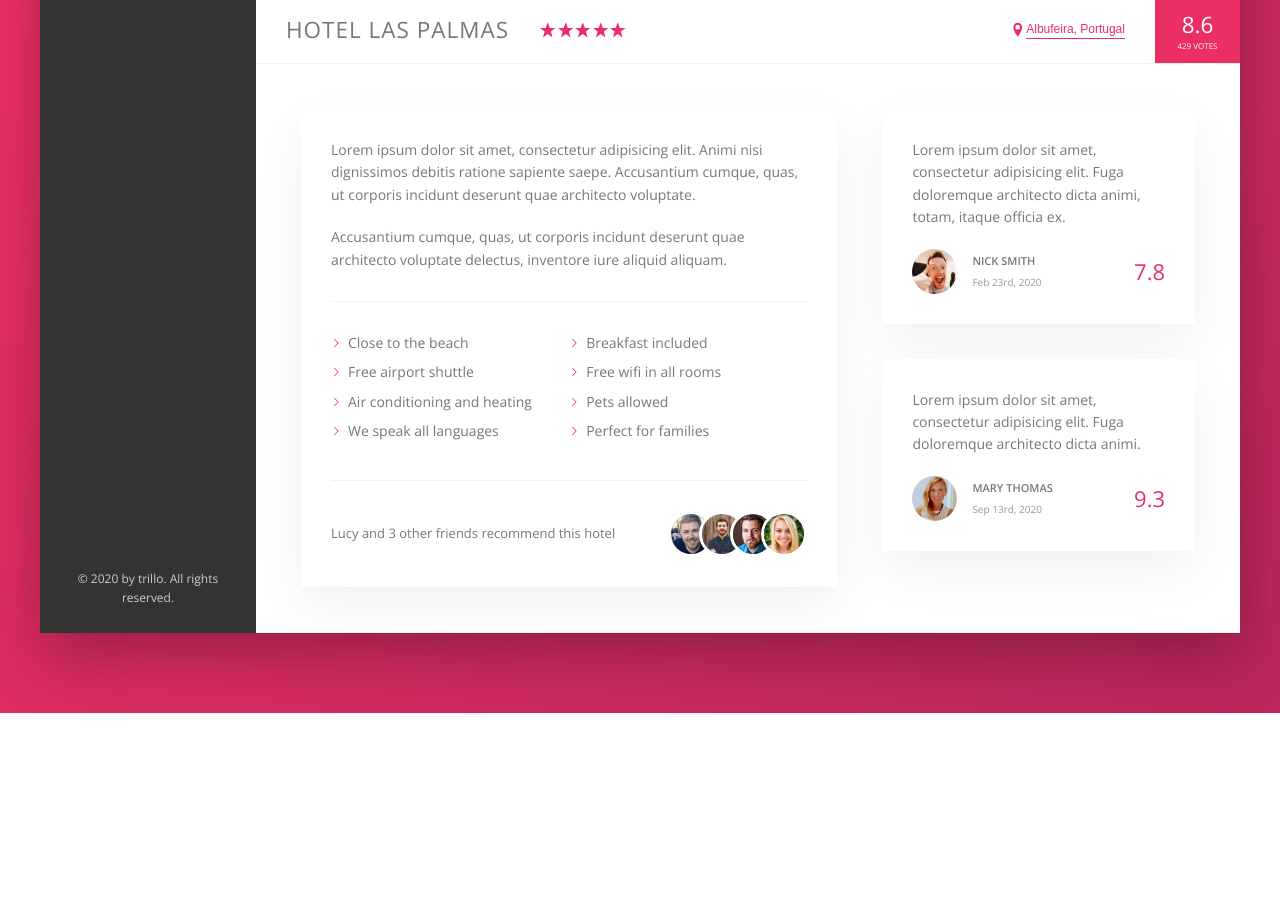
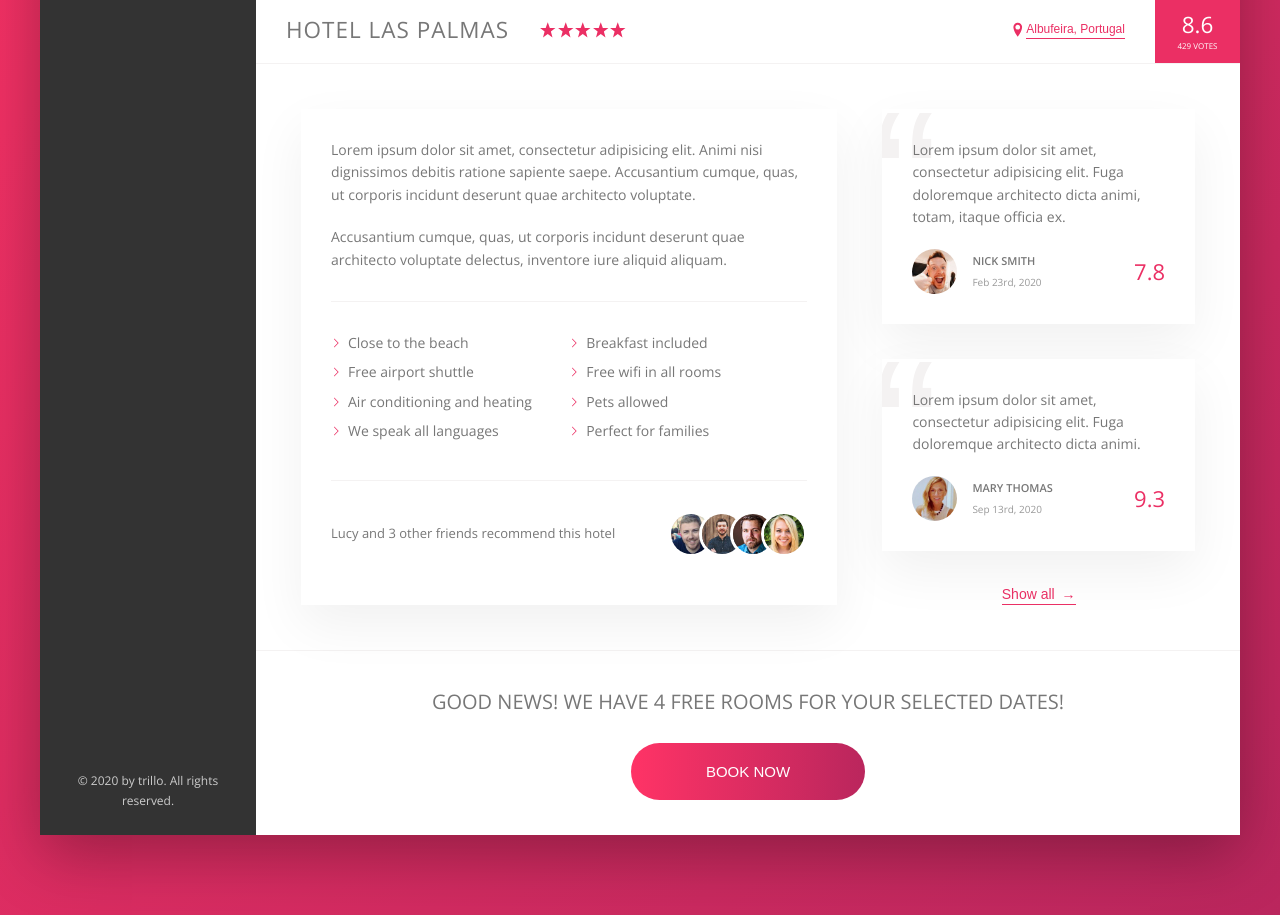
Before and after one commit to TylerCEdge/advanced-css-course, a website: page Trillo/starter/index.html in a window 1280 px wide. Shown: the part 538-1453 px from the top of the page. Before the commit the page ends 1251 px from the top, so only its background shows below. Drawn offline with nearby package versions, Linux system fonts and the light colour scheme.

Commit message:
completed cta section of the page.  transition animation doesn't work since we are using a background-image property.

```diff
--- a/Trillo/starter/index.html
+++ b/Trillo/starter/index.html
@@ -238,7 +238,18 @@
 									<div class="review__rating">9.3</div>
 								</figcaption>
 							</figure>
+
+							<button class="btn-inline">Show all <span>&rarr;</span></button>
 						</div>
+					</div>
+					<div class="cta">
+						<h2 class="cta__book-now">
+							Good news! We have 4 free rooms for your selected dates!
+						</h2>
+						<button class="btn">
+							<span class="btn__visible">Book Now</span>
+							<span class="btn__invisible">Only 4 rooms left</span>
+						</button>
 					</div>
 				</main>
 			</div>
--- a/Trillo/starter/sass/_components.scss
+++ b/Trillo/starter/sass/_components.scss
@@ -254,8 +254,17 @@
 	cursor: pointer;
 	transition: all 0.2s;
 
+	& span {
+		margin-left: 0.3rem;
+		transition: margin-left 0.2s;
+	}
+
 	&:hover {
 		color: var(--color-grey-dark-1);
+
+		span {
+			margin-left: 0.8rem;
+		}
 	}
 
 	&:focus {
@@ -357,9 +366,13 @@
 	box-shadow: var(--shadow-light);
 	padding: 3rem;
 	margin-bottom: 3.5rem;
+	position: relative;
+	overflow: hidden;
 
 	&__text {
 		margin-bottom: 2rem;
+		z-index: 2;
+		position: relative;
 	}
 
 	&__user {
@@ -395,11 +408,87 @@
 		font-weight: 300;
 		color: var(--color-primary);
 	}
+
+	&::before {
+		content: '\201C';
+		position: absolute;
+		top: -2.75rem;
+		left: -1rem;
+		line-height: 1;
+		font-size: 20rem;
+		color: var(--color-grey-light-2);
+		font-family: sans-serif;
+		z-index: 1;
+	}
 }
 /* ------------------------------------ */
+.cta {
+	padding: 3.5rem 0;
+	text-align: center;
+
+	&__book-now {
+		font-size: 2rem;
+		font-weight: 300;
+		text-transform: uppercase;
+		margin-bottom: 2.5rem;
+	}
+}
+/* ------------------------------------ */
+.btn {
+	font-size: 1.5rem;
+	font-weight: 300;
+	text-transform: uppercase;
+	border-radius: 10rem;
+	border: none;
+	position: relative;
+	background-image: linear-gradient(
+		to right,
+		var(--color-primary-light),
+		var(--color-primary-dark)
+	);
+	color: #fff;
+	overflow: hidden;
+
+	&__visible {
+		padding: 2rem 7.5rem;
+	}
+
+	& > * {
+		display: inline-block;
+		height: 100%;
+		width: 100%;
+		transition: all 0.2s;
+	}
+
+	&__invisible {
+		position: absolute;
+		left: 0;
+		top: -100%;
+		padding: 2rem 0;
+	}
+
+	&:hover {
+		background-image: linear-gradient(
+			to left,
+			var(--color-primary-light),
+			var(--color-primary-dark)
+		);
+	}
+
+	&:hover &__visible {
+		transform: translateY(100%);
+	}
+
+	&:hover &__invisible {
+		top: 0;
+	}
+
+	&:focus {
+		outline: none;
+		animation: pulsate 1s infinite;
+	}
+}
 
 /* ------------------------------------ */
 
 /* ------------------------------------ */
-
-/* ------------------------------------ */
--- a/Trillo/starter/sass/_layout.scss
+++ b/Trillo/starter/sass/_layout.scss
@@ -57,4 +57,7 @@
 
 .user-reviews {
 	flex: 1;
+	display: flex;
+	flex-direction: column;
+	align-items: center;
 }
```
Also changed, not shown: Trillo/starter/css/style.css.
